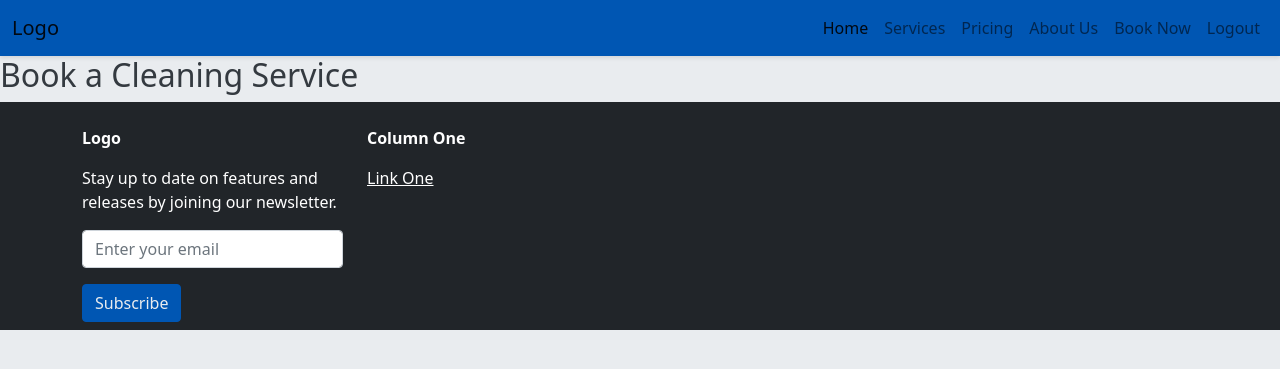
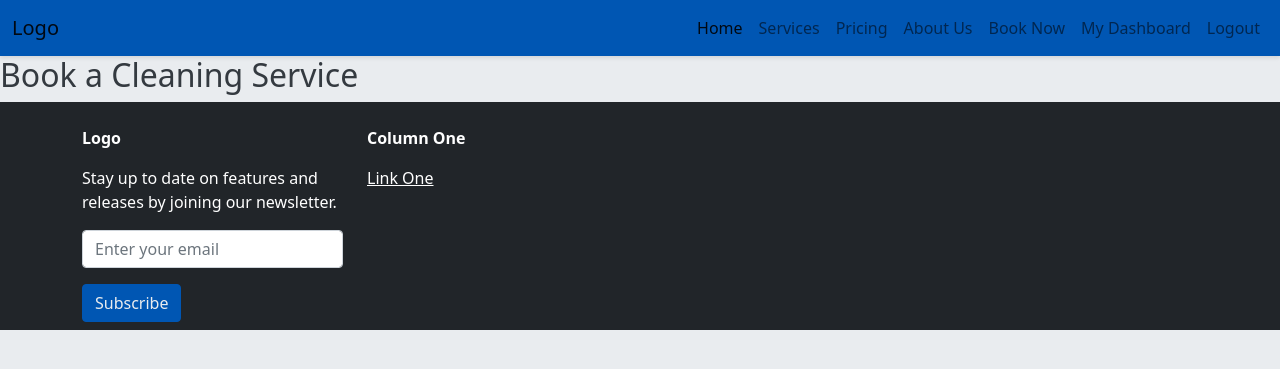
Before and after one commit to JesseRoss001/Anglesey-Cleaners, a Django app: page /users/book-now/ in a window 1280 px wide. Shown: the top 369 px of the page. Run offline with Django 5.2, Linux system fonts and the light colour scheme; a user stored in the database is signed in; tables that the repository leaves empty hold one stand-in row (values such as "Sample post").

Commit message:
update html

```diff
--- a/cleaning_agency/bookings/templates/cleaner_dashboard.html
+++ b/cleaning_agency/bookings/templates/cleaner_dashboard.html
@@ -1,4 +1,4 @@
-{% extends "base.html" %}
+{% extends "users/base.html" %}
 {% block content %}
 <h1>My Dashboard</h1>
 
--- a/cleaning_agency/users/templates/users/base.html
+++ b/cleaning_agency/users/templates/users/base.html
@@ -108,7 +108,11 @@
         <a class="nav-link" href="{% url 'book_now' %}">Book Now</a>
       </li>
       {% endif %}
-
+      {% if user.is_authenticated and user.is_cleaner %}
+      <li class="nav-item">
+        <a class="nav-link" href="{% url 'cleaner_dashboard' %}">My Dashboard</a>
+      </li>
+      {% endif %}
       <!-- Show sign up links if user is not authenticated -->
       {% if not user.is_authenticated %}
       <li class="nav-item">
```
